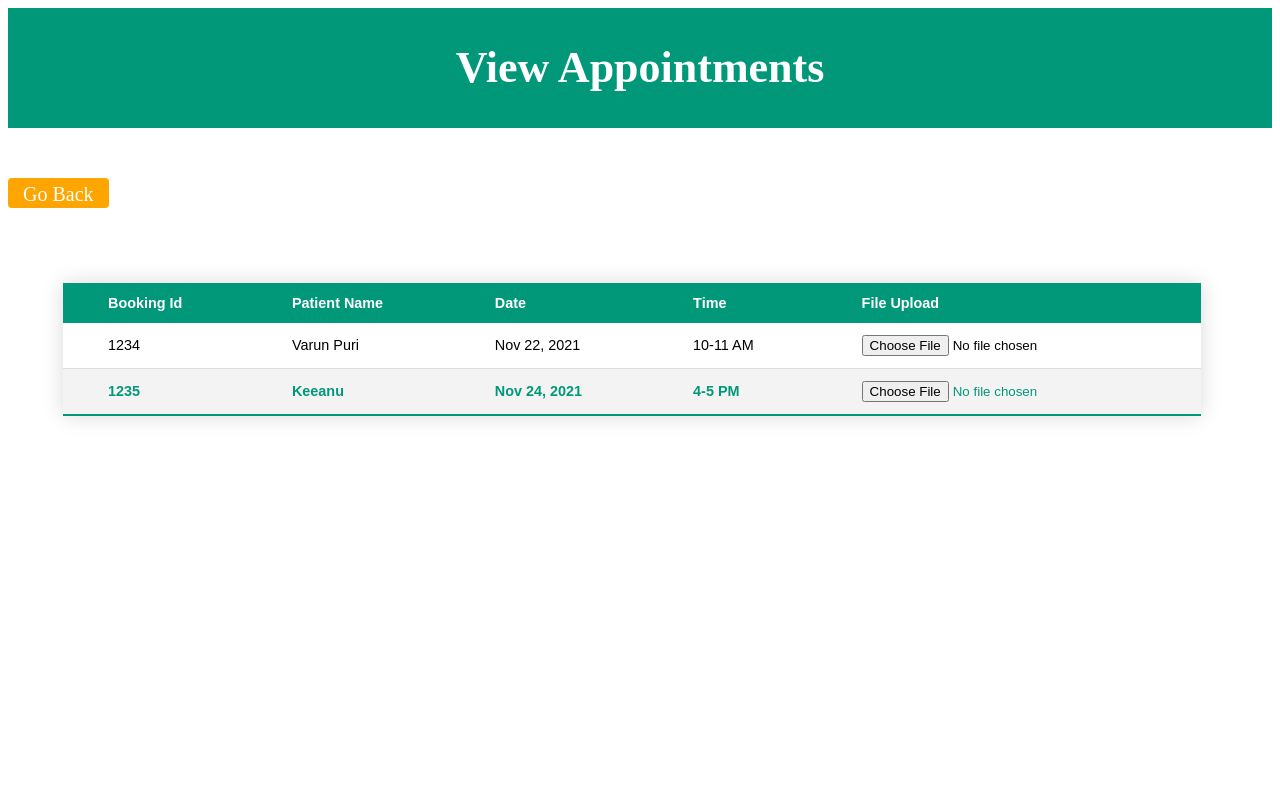
After one commit to abedk21/Hospital-Management-Flask, a Flask app: page /docappointments in a window 1280 px wide. The commit adds this page. Run offline with Flask 2, Linux system fonts and the light colour scheme; the visitor is signed in with stand-in values (Sample User, id 1).

Commit message:
fixes in appointment

```diff
--- a/app.py
+++ b/app.py
@@ -1,4 +1,4 @@
-from database.db import initialize_db
+from database.db import *
 from database.models import *
 from flask import Flask, Response, request, render_template, url_for, send_file, flash, redirect, url_for
 from flask_restful import Api
@@ -69,8 +69,11 @@ def register():
         if UserExists(email):
             return {'msg': "User already exists"}, 400
         password = content['password']
-        print("role",content['role'])
+        role = content['role']
         hashed_pw = bcrypt.hashpw(password.encode('utf8'), bcrypt.gensalt())
+        department = ""
+        if(role == "Doctor"):
+            department = content['department']
         newBody = {
             "email": email,
             "password": hashed_pw,
@@ -79,6 +82,7 @@ def register():
             "phoneNumber": content['phoneNumber'],
             "age": content['age'],
             "gender": content['gender'],
+            "department": department,
             "role": content['role']
         }
 
@@ -239,11 +243,17 @@ def downloadMedicalTest(filename):
     path = os.path.join(app.config['UPLOAD_FOLDER_MEDICALTESTS'], patientID, labopID, filename)
     return send_file(path)
 
-@app.route("/appointment", methods=['GET'])
+@app.route("/appointment", methods=['GET', 'POST'])
 @login_required
 def book_app():
-    headers = {'Content-Type': 'text/html'}
-    return make_response(render_template('patients/book_app.html'),200,headers)
+    if request.method == 'GET':
+        headers = {'Content-Type': 'text/html'}
+        return make_response(render_template('patients/book_app.html'),200,headers)
+    if request.method == 'POST':
+        content = request.get_json(force=True)
+        Appointment(patientID=str(current_user.id),doctorID=content['doctorID'],date=content['date'],timeSlot=content['timeSlot'],note=content['note']).save()
+        headers = {'Content-Type': 'text/html'}
+        return make_response("",200,headers)
 
 @app.route("/requestbed", methods=['GET', 'POST'])
 @login_required
@@ -266,6 +276,34 @@ def user():
         headers = {'Content-Type': 'application/json'}
         return make_response(current_user.to_json(),200,headers)
 
+@app.route("/docappointments", methods=['GET', 'POST'])
+@login_required
+def docappointments():
+    if request.method == 'GET':
+        headers = {'Content-Type': 'text/html'}
+        return make_response(render_template('bookings.html'),200,headers)
+
+@app.route("/departments", methods=['GET', 'POST'])
+def departments():
+    if request.method == 'POST':
+        content = request.get_json(force=True)
+        departments = content['departments']
+        for department in departments:
+            Department(department=department).save()
+        headers = {'Content-Type': 'application/json'}
+        return make_response("",200,headers)
+    if request.method == 'GET':
+        departments = Department.objects()
+        headers = {'Content-Type': 'application/json'}
+        return make_response(departments.to_json(),200,headers)
+
+@app.route("/doctors", methods=['GET', 'POST'])
+def doctors():
+    if request.method == 'GET':
+        doctors = User.objects(role='Doctor')
+        headers = {'Content-Type': 'application/json'}
+        return make_response(doctors.to_json(),200,headers)
+
 @app.route("/update", methods=['PATCH'])
 @login_required
 def update():
--- /dev/null
+++ b/templates/bookings.html
@@ -0,0 +1,124 @@
+<head>
+    <style>
+        .styled-table {
+            border-collapse: collapse;
+            margin-top: 125px;
+            font-size: 0.9em;
+            font-family: sans-serif;
+            min-width: 90%;
+            box-shadow: 0 0 20px rgba(0, 0, 0, 0.15);
+            margin-left: 55px;
+        }
+
+        .styled-table thead tr {
+            background-color: #009879;
+            color: #ffffff;
+            text-align: left;
+        }
+
+        .styled-table th,
+        .styled-table td {
+            padding: 12px 15px;
+        }
+
+        .styled-table tbody tr {
+            border-bottom: 1px solid #dddddd;
+        }
+
+        .styled-table tbody tr:nth-of-type(even) {
+            background-color: #f3f3f3;
+        }
+
+        .styled-table tbody tr:last-of-type {
+            border-bottom: 2px solid #009879;
+        }
+
+        .styled-table tbody tr.active-row {
+            font-weight: bold;
+            color: #009879;
+        }
+
+        .header {
+            padding: 5px;
+            text-align: center;
+            background: #009879;
+            color: white;
+            font-size: 22px;
+        }
+
+        h1 {
+            font-family: Apple Symbols;
+
+        }
+
+        .btn.back {
+
+            margin-bottom: -50px;
+            max-height: 45px;
+            padding-top: 5px;
+        }
+
+        button {
+            height: 30px;
+            background: orange;
+            border: none;
+            color: white;
+            font-size: 1.25em;
+            font-family: 'Arial Hebrew';
+            border-radius: 4px;
+            cursor: pointer;
+            margin-top: 50px;
+            padding: 15px;
+        }
+
+        .styled-table th,
+        .styled-table td {
+            padding: 12px 45px;
+        }
+    </style>
+</head>
+
+<body>
+
+    <div class="header">
+        <h1>View Appointments</h1>
+    </div>
+    <button class="btn back" onclick="goBack()">Go Back</button>
+    <table class="styled-table">
+
+        <thead>
+            <tr>
+                <th>Booking Id</th>
+                <th>Patient Name</th>
+                <th>Date</th>
+                <th>Time</th>
+                <th>File Upload</th>
+            </tr>
+        </thead>
+        <tbody>
+            <tr>
+                <td>1234</td>
+                <td>Varun Puri</td>
+                <td>Nov 22, 2021</td>
+                <td>10-11 AM</td>
+                <td><input type="file" id="myFile" name="filename"></td>
+
+            </tr>
+            <tr class="active-row">
+                <td>1235</td>
+                <td>Keeanu</td>
+                <td>Nov 24, 2021</td>
+                <td>4-5 PM</td>
+                <td><input type="file" id="myFile" name="filename"></td>
+            </tr>
+            <!-- and so on... -->
+        </tbody>
+    </table>
+
+    <script>
+        function goBack() {
+            window.history.back();
+        }
+    </script>
+
+</body>
--- a/templates/doctors/dashnav.html
+++ b/templates/doctors/dashnav.html
@@ -98,8 +98,8 @@
             <nav>
                 <ul>
                     <li><a href="#">Home</a></li>
-                    <li><a href="#">Profile</a></li>
-                    <li><a href="#">Logout</a></li>
+                    <li><a href="{{url_for('profile')}}">Profile</a></li>
+                    <li><a href="{{url_for('logout')}}">Logout</a></li>
                 </ul>
             </nav>
         </div>
--- a/templates/doctors/docdash.html
+++ b/templates/doctors/docdash.html
@@ -159,7 +159,7 @@
         </div>
 
         <div class="app-btn">
-            <a href="#">Go To Appointments</a>
+            <a href="{{ url_for('docappointments') }}">Go To Appointments</a>
         </div>
     </div>
 
--- a/templates/tech/dashnav1.html
+++ b/templates/tech/dashnav1.html
@@ -98,8 +98,8 @@
             <nav>
                 <ul>
                     <li><a href="#">Home</a></li>
-                    <li><a href="#">Profile</a></li>
-                    <li><a href="#">Logout</a></li>
+                    <li><a href="{{url_for('profile')}}">Profile</a></li>
+                    <li><a href="{{url_for('logout')}}">Logout</a></li>
                 </ul>
             </nav>
         </div>
```
Also changed, not shown: database/models.py (+12 -1 lines), templates/patients/book_app.html (+83 -16 lines), templates/patients/dashnavbar.html (+1 -19 lines).
